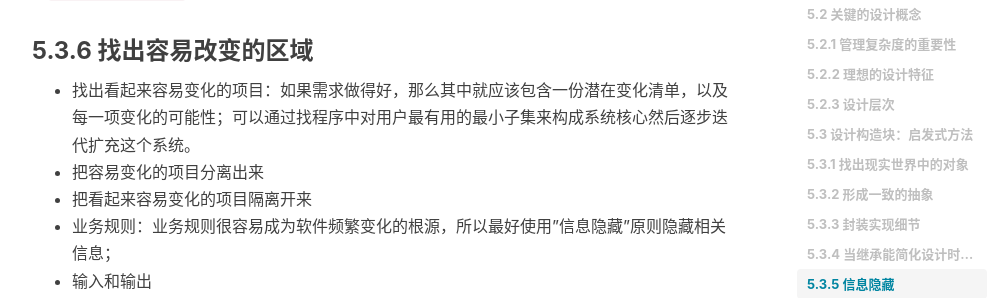
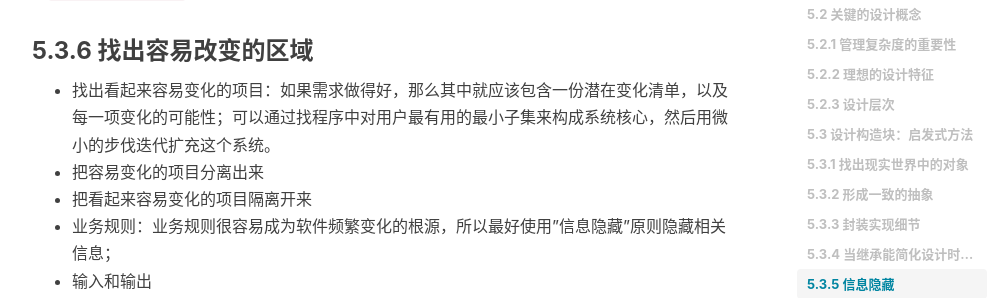
Before and after one commit to shihai1991/shihai1991.github.io, a Jekyll site: the page built from _posts/2022-05-28-代码大全2.md, in a window 1280 px wide and 900 px high, scrolled down 2747 px. Shown: the part 180-478 px from the top of the window, without its empty margins (233-1236 px from the left). Built offline with Jekyll 4.4.1, drawn with Linux system fonts in a browser that asks for light colours; nearby versions of some CDN libraries; comment, search, counter and statistics services are not loaded.

Commit message:
Update 2022-05-28-代码大全2.md

```diff
--- a/_posts/2022-05-28-代码大全2.md
+++ b/_posts/2022-05-28-代码大全2.md
@@ -65,7 +65,7 @@ time: '2022.06.01 15:52:00'
 信息隐藏主要有两大类：`隐藏复杂度`和`隐藏变化源`。一个例子，所有代码调用如下代码来获得ID：`id = ++max_id`，但后续很难对id做加强，最好方式是`隐藏`到`NewID()`函数中，如果后续对返回类型也可能做修改，返回类型最好也用宏定义做隐藏处理:`typdef IDType int`，隐藏设计决策可以减少`改动所影响的代码量`。请养成问"我该隐藏些什么"的习惯。
 
 ### 5.3.6 找出容易改变的区域
-- 找出看起来容易变化的项目：如果需求做得好，那么其中就应该包含一份潜在变化清单，以及每一项变化的可能性；可以通过找程序中对用户最有用的最小子集来构成系统核心然后逐步迭代扩充这个系统。
+- 找出看起来容易变化的项目：如果需求做得好，那么其中就应该包含一份潜在变化清单，以及每一项变化的可能性；可以通过找程序中对用户最有用的最小子集来构成系统核心，然后用微小的步伐迭代扩充这个系统。
 - 把容易变化的项目分离出来
 - 把看起来容易变化的项目隔离开来
 - 业务规则：业务规则很容易成为软件频繁变化的根源，所以最好使用"信息隐藏"原则隐藏相关信息；
```
